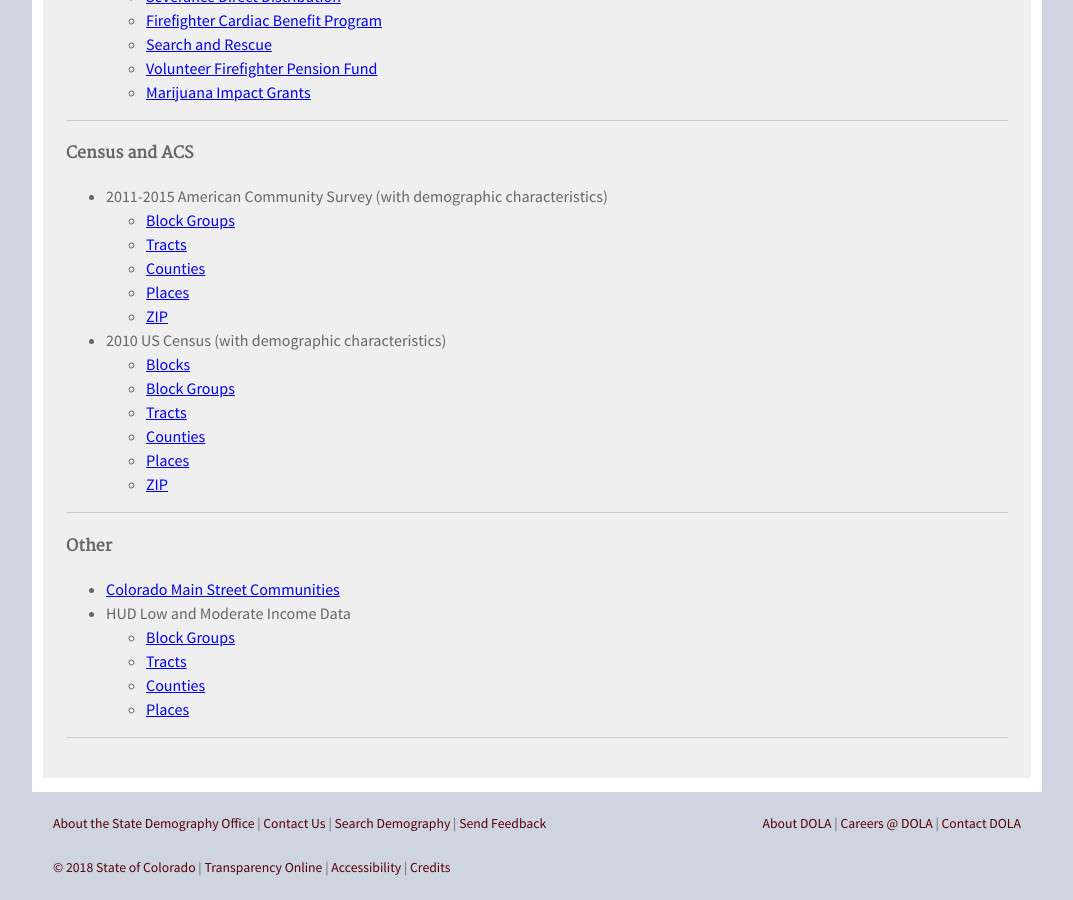
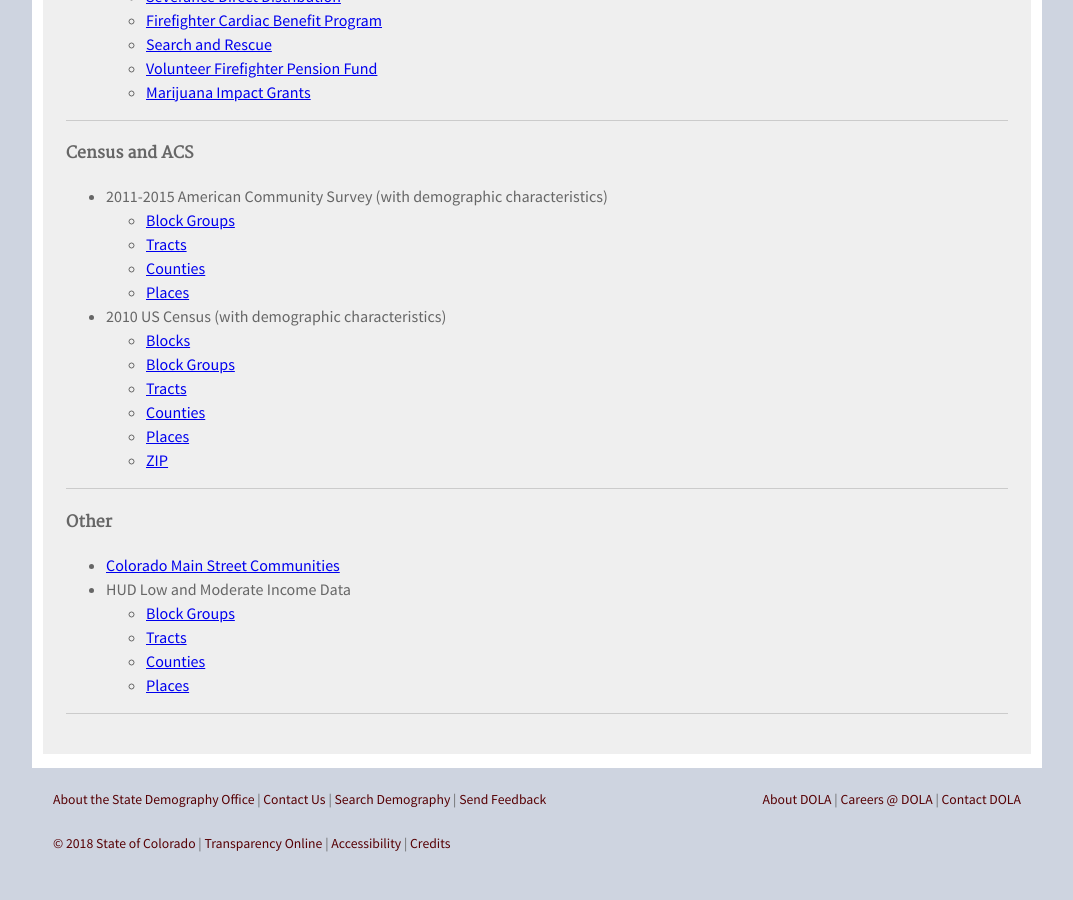
Before and after one commit to TBleess/Website_New, a Jekyll site: the page built from pages/8_GIS/gis-data.md, in a window 1280 px wide and 900 px high, scrolled down 1310 px. Shown: the whole window, without its empty margins (103-1176 px from the left). Built offline with Jekyll 4.4.1, drawn with Linux system fonts in a browser that asks for light colours; after the commit the page ends 2186 px from its top, so only the background shows below that.

Commit message:
Removing ACS Zip

```diff
--- a/pages/8_GIS/gis-data.md
+++ b/pages/8_GIS/gis-data.md
@@ -70,7 +70,6 @@ description: "Download GIS data produced by the Colorado State Demography Office
   - [Tracts](https://storage.googleapis.com/co-publicdata/ACS1115_tract.zip)
   - [Counties](https://storage.googleapis.com/co-publicdata/ACS1115_county.zip)
   - [Places](https://storage.googleapis.com/co-publicdata/ACS1115_place.zip)
-  - [ZIP](https://storage.googleapis.com/co-publicdata/ACS1115_zcta.zip)
 
 - 2010 US Census (with demographic characteristics)
   - [Blocks](https://storage.googleapis.com/co-publicdata/Census%20Blocks%202010.zip)
```
